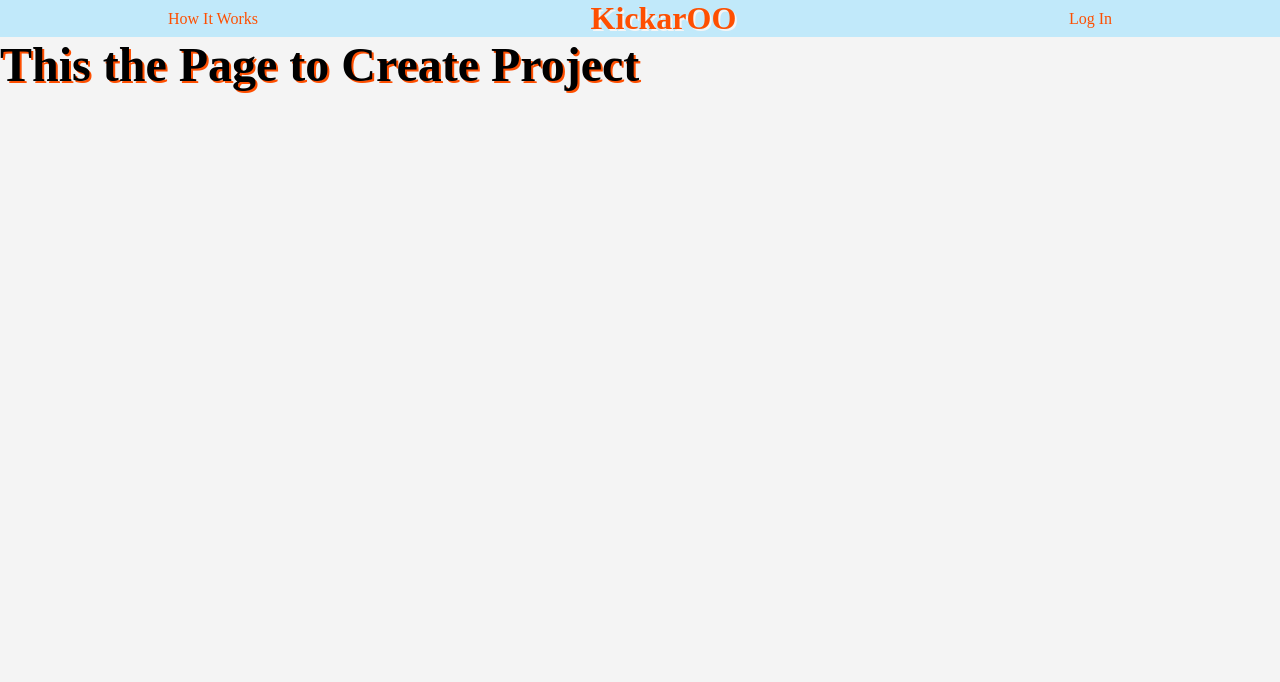
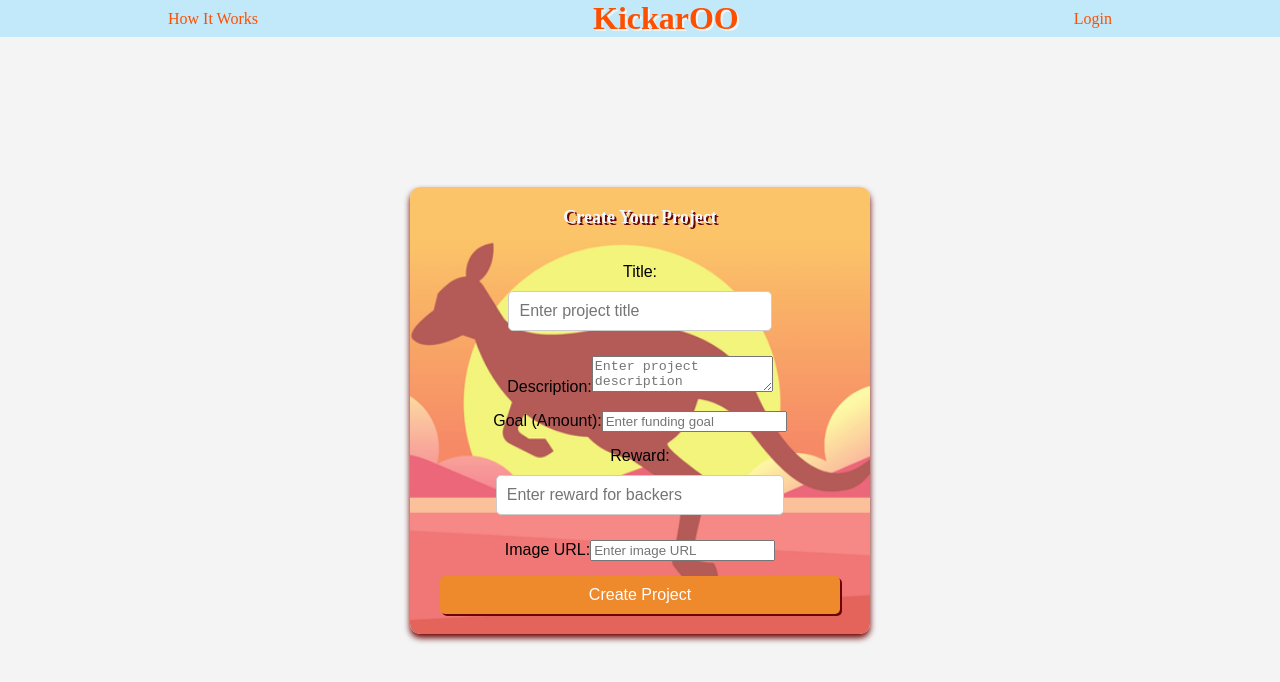
Before and after one commit to marina-terina/Crowdfunding-Front-End, a React (Vite) app: page /createProject in a window 1280 px wide. Shown: the top 682 px of the page. Built offline with nearby package versions, Linux system fonts and the light colour scheme; a web font is replaced by a local one.

Commit message:
added create project functionality

```diff
--- /dev/null
+++ b/src/api/create-project.js
@@ -0,0 +1,35 @@
+async function createProject(title, description, goal, reward, image, is_open) {
+    const apiUrl = `${import.meta.env.VITE_API_URL}/projects/`;
+    const token = window.localStorage.getItem("token")
+    const response = await fetch(apiUrl, {
+      method: "POST", // We need to tell the server that we are sending JSON data so we set the Content-Type header to application/json
+    headers: {
+        "Content-Type": "application/json",
+        "Authorization": `Token ${token}`
+    },
+    body: JSON.stringify({
+        title: title,
+        description: description,
+        goal: goal,
+        reward: reward,
+        image: image,
+        is_open: is_open
+    }),
+    });
+
+    if (!response.ok) {
+    const fallbackError = `Error trying to create a project`;
+
+    const data = await response.json().catch(() => {
+        throw new Error(fallbackError);
+    });
+
+    const errorMessage = data?.detail ?? fallbackError;
+    throw new Error(errorMessage);
+    }
+
+    console.log('test----', response)
+    return await response.json();
+}
+
+export default createProject;
--- /dev/null
+++ b/src/components/AuthProvider.jsx
@@ -0,0 +1,19 @@
+import { createContext, useState } from "react";
+
+// Here we create the Context
+export const AuthContext = createContext();
+
+// Here we create the component that will wrap our app, this means all it children can access the context using are hook.
+export const AuthProvider = (props) => {
+  // Using a object for the state here, this way we can add more properties to the state later on like user id.
+const [auth, setAuth] = useState({
+    // Here we initialize the context with the token from local storage, this way if the user refreshes the page we can still have the token in memory.
+    token: window.localStorage.getItem("token"),
+});
+
+return (
+    <AuthContext.Provider value={{ auth, setAuth }}>
+    {props.children}
+    </AuthContext.Provider>
+);
+};
--- a/src/components/HeroSection.css
+++ b/src/components/HeroSection.css
@@ -1,6 +1,6 @@
 .hero-section {
     height: 370px;
-    background-image: url("../assets/images/Hero.png");
+    background-image: url("../assets/images/Hero2.png");
     background-size: cover;
     background-position: center;
     background-repeat: no-repeat;
@@ -21,6 +21,7 @@ h1 {
     font-size: 3rem;
     font-family: "Finger Paint", serif;
     text-shadow: 2px 2px #fe4f01;
+
 }
 
 p {
--- a/src/components/HeroSection.jsx
+++ b/src/components/HeroSection.jsx
@@ -5,7 +5,7 @@ function HeroSection() {
     return (
         <div className="hero-section">
                 <h1>Kickstart Your Dream!</h1>
-                <Link to="/">
+                <Link to="/createProject">
                 <button>Get Started</button>
                 </Link>
 
--- a/src/components/LoginForm.jsx
+++ b/src/components/LoginForm.jsx
@@ -2,10 +2,12 @@ import { useState } from "react";
 import { useNavigate } from "react-router-dom";
 import { Link } from 'react-router-dom';
 import postLogin from "../api/post-login.js";
+import useAuth from "../hooks/use-auth.js";
 import "./LoginForm.css";
 
 function LoginForm() {
     const navigate = useNavigate();
+    const {auth, setAuth} = useAuth();
     const [credentials, setCredentials] = useState({
         username: "",
         password: "",
@@ -26,6 +28,9 @@ function LoginForm() {
                 credentials.password
             ).then((response) => {
                 window.localStorage.setItem("token", response.token);
+                setAuth({
+                    token: response.token,
+                });
                 navigate("/");
             });
         }
--- a/src/components/NavBar.jsx
+++ b/src/components/NavBar.jsx
@@ -1,7 +1,15 @@
 import { Link, Outlet } from "react-router-dom";
 import "./NavBar.css";
+import useAuth from "../hooks/use-auth.js";
 
 function NavBar() {
+const {auth, setAuth} = useAuth();
+
+const handleLogout = () => {
+    window.localStorage.removeItem("token");
+    setAuth({ token: null });
+};
+
     return (
         <div>
             <nav className = "navbar">
@@ -12,7 +20,13 @@ function NavBar() {
                     <Link to="/">KickarOO</Link>
                 </div>
                 <div className = "navbar-right">
-                    <Link to="/login">Log In</Link>
+                {auth.token ? (
+                    <Link to="/" onClick={handleLogout}>
+                        Log Out
+                    </Link>
+                    ) : (
+                    <Link to="/login">Login</Link>
+                )}
                 </div>
             </nav>
             <Outlet />
--- /dev/null
+++ b/src/hooks/create-projects.js
@@ -0,0 +1,28 @@
+import { useState, useEffect } from "react";
+
+import createProject from "../api/create-project";
+
+export default function useCreateProject(title, description, goal, reward, url) {
+const [project, setProject] = useState();
+const [isLoading, setIsLoading] = useState(true);
+const [error, setError] = useState();
+
+useEffect(() => {
+    // Here we pass the projectId to the getProject function.
+    createProject(title, description, goal, reward, url)
+    .then((project) => {
+        setProject(project);
+        setIsLoading(false);
+        console.log('test hook----', project)
+
+    })
+    .catch((error) => {
+        setError(error);
+        setIsLoading(false);
+    });
+
+    // This time we pass the projectId to the dependency array so that the hook will re-run if the projectId changes.
+}, [title, description, goal, reward, url]);
+
+return { project, isLoading, error };
+}
--- /dev/null
+++ b/src/hooks/use-auth.js
@@ -0,0 +1,10 @@
+import { useContext } from "react";
+
+import { AuthContext } from "../components/AuthProvider";
+
+const useAuth = () => {
+  // We pass in the context and create a custom hook that returns the context auth and setAuth
+return useContext(AuthContext);
+};
+
+export default useAuth
--- a/src/main.jsx
+++ b/src/main.jsx
@@ -8,7 +8,7 @@ import NavBar from "./components/NavBar.jsx";
 import LoginPage from "./pages/LoginPage.jsx";
 import SignupPage from "./pages/SignupPage.jsx"
 import CreateProject from "./pages/CreateProject.jsx";
-
+import { AuthProvider } from "./components/AuthProvider.jsx";
 const router = createBrowserRouter([
   {
       path: "/",
@@ -22,9 +22,12 @@ const router = createBrowserRouter([
       ],
   },
 ]);
+
 ReactDOM.createRoot(document.getElementById("root")).render(
   <React.StrictMode>
+    <AuthProvider>
      {/* Here we wrap our app in the router provider so they render */}
     <RouterProvider router={router} />
+    </AuthProvider>
   </React.StrictMode>
 );
--- a/src/pages/CreateProject.jsx
+++ b/src/pages/CreateProject.jsx
@@ -1,5 +1,114 @@
+import { useState } from "react";
+import { useNavigate } from "react-router-dom";
+import useCreateProject from "../hooks/create-projects";
+import createProject from "../api/create-project";
+
 function CreateProject() {
-    return <h1>This the Page to Create Project</h1>;
+    const navigate = useNavigate();
+    const [newProject, setNewProject] = useState({
+        title: "",
+        description: "",
+        goal: "",
+        reward: "",
+        image: "",
+    });
+
+    const handleChange = (event) => {
+        const { id, value } = event.target;
+        setNewProject((prevNewProject) => ({
+            ...prevNewProject,
+            [id]: value,
+        }));
+        console.log("Project entered:", newProject);
+    };
+
+    const handleSubmit = (event) => {
+        event.preventDefault();
+        // const {project, isLoading, error} = useCreateProject(newProject.title, newProject.description, newProject.goal, newProject.reward, newProject.image)
+        // console.log("Project Created:", project);
+        createProject(newProject.title, newProject.description, newProject.goal, newProject.reward, newProject.image, true)
+    .then((res) => {
+        console.log('test res----', res)
+
+    })
+    .catch((error) => {
+        console.log('test err----', error)
+
+    });
+
+        navigate("/");
+
+    }
+
+    return (
+        <form onSubmit={handleSubmit}>
+            <h2>Create Your Project</h2>
+
+            <div>
+                <label htmlFor="title">Title:</label>
+                <input
+                    type="text"
+                    id="title"
+                    placeholder="Enter project title"
+                    value={newProject.title}
+                    onChange={handleChange}
+                    required
+                />
+            </div>
+
+            <div>
+                <label htmlFor="description">Description:</label>
+                <textarea
+                    id="description"
+                    placeholder="Enter project description"
+                    value={newProject.description}
+                    onChange={handleChange}
+                    required
+                />
+            </div>
+
+            <div>
+                <label htmlFor="goal">Goal (Amount):</label>
+                <input
+                    type="number"
+                    id="goal"
+                    placeholder="Enter funding goal"
+                    value={newProject.goal}
+                    onChange={handleChange}
+                    required
+                />
+            </div>
+
+            <div>
+                <label htmlFor="reward">Reward:</label>
+                <input
+                    type="text"
+                    id="reward"
+                    placeholder="Enter reward for backers"
+                    value={newProject.reward}
+                    onChange={handleChange}
+                    required
+                />
+            </div>
+
+            <div>
+                <label htmlFor="image">Image URL:</label>
+                <input
+                    type="url"
+                    id="image"
+                    placeholder="Enter image URL"
+                    value={newProject.image}
+                    onChange={handleChange}
+                    required
+                />
+            </div>
+
+
+
+            <button type="submit">Create Project</button>
+        </form>
+    );
 }
 
+
 export default CreateProject;
--- a/src/pages/ProjectPage.jsx
+++ b/src/pages/ProjectPage.jsx
@@ -7,7 +7,7 @@ function ProjectPage() {
     const { id } = useParams();
     // useProject returns three pieces of info, so we need to grab them all here
     const { project, isLoading, error } = useProject(id);
-console.log(isLoading)
+    console.log('testing---project: ', project)
 
     if (isLoading) {
         return (<p>loading...</p>)
@@ -16,8 +16,10 @@ if (isLoading) {
     if (error) {
         return (<p>{error.message}</p>)
     }
+
     return (
         <div>
+            {/* test */}
             <h2>{project.title}</h2>
             <h3>Created at: {project.date_created}</h3>
             <h3>{`Status: ${project.is_open}`}</h3>
```
Also changed, not shown: src/assets/images/Hero1.png (added), src/assets/images/Hero2.png (added), src/pages/CreateProject.css (added). Lines whose indentation alone changed are shown as unchanged.
